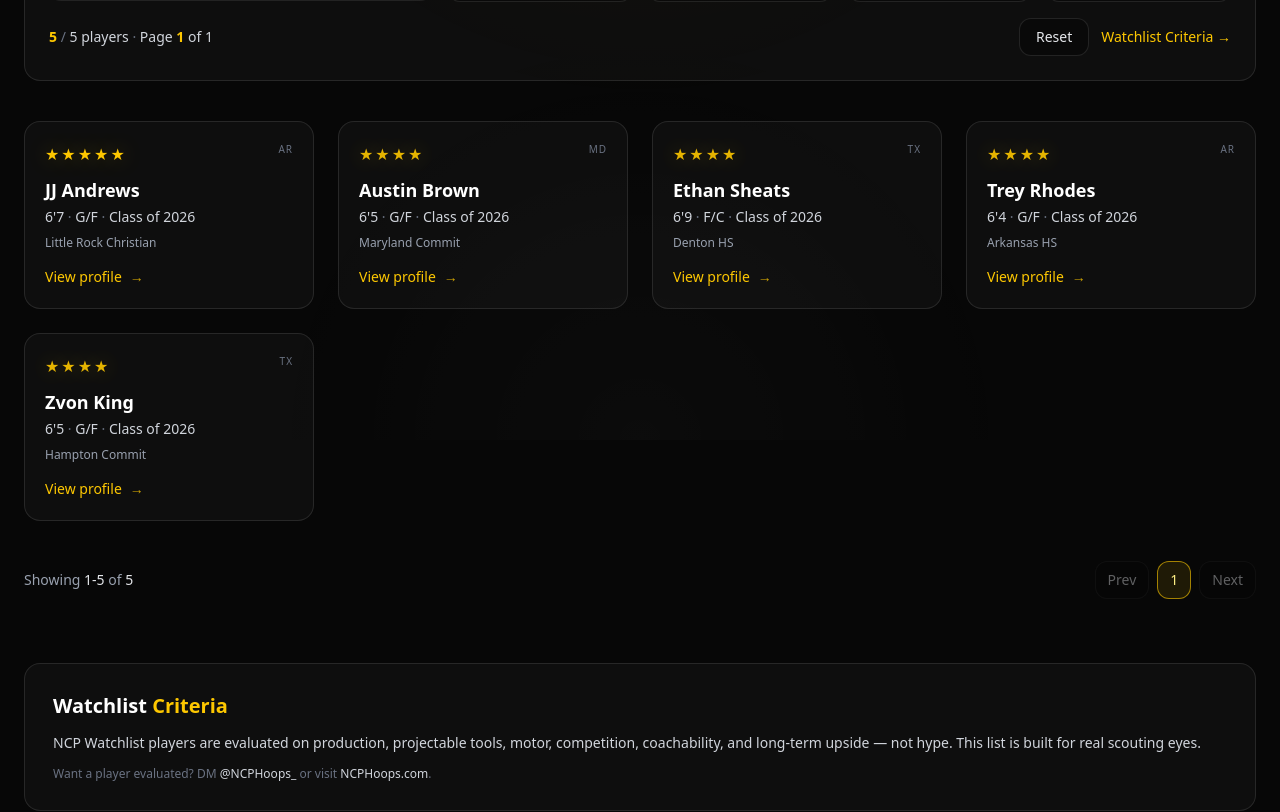
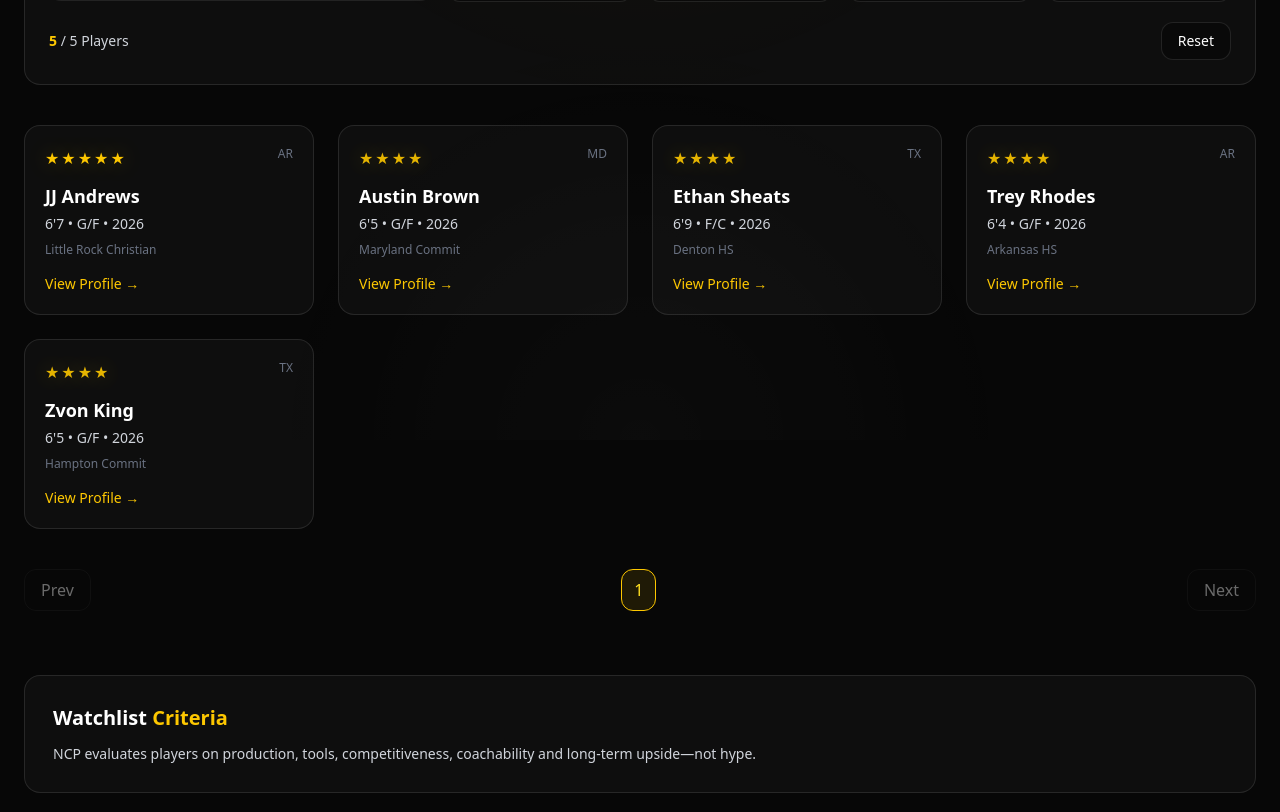
Before and after one commit to nocherrypicking-ra/ncphoops, a Next.js app: page /watchlist in a window 1280 px wide. Shown: the part 360-1172 px from the top of the page. Built offline with nearby package versions, Linux system fonts and the light colour scheme.

Commit message:
Update WatchlistClient.tsx

```diff
--- a/app/watchlist/WatchlistClient.tsx
+++ b/app/watchlist/WatchlistClient.tsx
@@ -1,21 +1,32 @@
 "use client";
-import type { Player } from "./_data/watchlist";
+
 import Link from "next/link";
 import { useMemo, useState, useEffect } from "react";
-
-
-
+import type { Player } from "./_data/watchlist";
 
 function Stars({ n }: { n: number }) {
-  const count = Math.max(0, Math.min(5, n || 0));
+  const count = Math.max(0, Math.min(5, n));
+
   const opacity =
-    count >= 5 ? "opacity-100" : count === 4 ? "opacity-90" : count === 3 ? "opacity-75" : "opacity-60";
+    count >= 5
+      ? "opacity-100"
+      : count === 4
+      ? "opacity-90"
+      : count === 3
+      ? "opacity-75"
+      : "opacity-60";
 
   return (
     <div className={`flex items-center gap-0.5 text-yellow-400 ${opacity}`}>
       {Array.from({ length: count }).map((_, i) => (
-        <span key={i} className="drop-shadow-[0_0_10px_rgba(250,204,21,0.35)]">★</span>
+        <span
+          key={i}
+          className="drop-shadow-[0_0_10px_rgba(250,204,21,0.35)]"
+        >
+          ★
+        </span>
       ))}
+
       {count === 0 && <span className="text-gray-600">—</span>}
     </div>
   );
@@ -34,15 +45,21 @@ function Select({
 }) {
   return (
     <label className="block">
-      <span className="block text-[11px] tracking-widest uppercase text-gray-400 mb-2">{label}</span>
+      <span className="block text-[11px] tracking-widest uppercase text-gray-400 mb-2">
+        {label}
+      </span>
+
       <select
         value={value}
         onChange={(e) => onChange(e.target.value)}
-        className="w-full rounded-xl bg-black/30 border border-white/10 px-3 py-2 text-sm text-white
-                   focus:outline-none focus:ring-2 focus:ring-yellow-400/40"
+        className="w-full rounded-xl bg-black/30 border border-white/10 px-3 py-2 text-sm text-white focus:outline-none focus:ring-2 focus:ring-yellow-400/40"
       >
         {options.map((o) => (
-          <option key={o.value} value={o.value} className="bg-[#0b0b0b]">
+          <option
+            key={o.value}
+            value={o.value}
+            className="bg-[#0b0b0b]"
+          >
             {o.label}
           </option>
         ))}
@@ -55,31 +72,37 @@ function clamp(n: number, min: number, max: number) {
   return Math.max(min, Math.min(max, n));
 }
 
-
-
-export default function WatchlistClient({ data }: { data: Player[] }) {  const [q, setQ] = useState("");
+export default function WatchlistClient({
+  data,
+}: {
+  data: Player[];
+}) {
+  const [q, setQ] = useState("");
   const [star, setStar] = useState<number | "all">("all");
   const [state, setState] = useState("all");
   const [classYear, setClassYear] = useState("all");
   const [position, setPosition] = useState("all");
 
-  // Pagination
   const PER_PAGE = 12;
+
   const [page, setPage] = useState(1);
 
   const states = useMemo(() => {
-    const s = Array.from(new Set(data.map((p) => p.state).filter(Boolean)));
-    return s.sort((a, b) => a.localeCompare(b));
+    return [...new Set(data.map((p) => p.state))]
+      .filter((s): s is string => Boolean(s))
+      .sort((a, b) => a.localeCompare(b));
   }, [data]);
 
   const classes = useMemo(() => {
-    const s = Array.from(new Set(data.map((p) => p.classYear).filter(Boolean)));
-    return s.sort((a, b) => Number(a) - Number(b));
+    return [...new Set(data.map((p) => p.classYear))]
+      .filter((c): c is number => typeof c === "number")
+      .sort((a, b) => a - b);
   }, [data]);
 
   const positions = useMemo(() => {
-    const s = Array.from(new Set(data.map((p) => p.position).filter(Boolean)));
-    return s.sort((a, b) => a.localeCompare(b));
+    return [...new Set(data.map((p) => p.position))]
+      .filter((p): p is string => Boolean(p))
+      .sort((a, b) => a.localeCompare(b));
   }, [data]);
 
   const filtered = useMemo(() => {
@@ -89,32 +112,61 @@ export default function WatchlistClient({ data }: { data: Player[] }) {  const [
       .filter((p) => {
         const matchQuery =
           !query ||
-          (p.name || "").toLowerCase().includes(query) ||
-          (p.school || "").toLowerCase().includes(query) ||
-          (p.state || "").toLowerCase().includes(query);
+          p.name.toLowerCase().includes(query) ||
+          p.school.toLowerCase().includes(query) ||
+          p.state.toLowerCase().includes(query);
 
-        const matchStar = star === "all" ? true : p.stars === star;
-        const matchState = state === "all" ? true : p.state === state;
+        const matchStar =
+          star === "all" ? true : p.stars === star;
+
+        const matchState =
+          state === "all" ? true : p.state === state;
+
         const matchClass =
           classYear === "all"
             ? true
-    : p.classYear === Number(classYear);        const matchPos = position === "all" ? true : p.position === position;
+            : p.classYear === Number(classYear);
 
-        return matchQuery && matchStar && matchState && matchClass && matchPos;
+        const matchPosition =
+          position === "all"
+            ? true
+            : p.position === position;
+
+        return (
+          matchQuery &&
+          matchStar &&
+          matchState &&
+          matchClass &&
+          matchPosition
+        );
       })
       .sort((a, b) => {
-        if (b.stars !== a.stars) return b.stars - a.stars;
-        const ay = Number(a.classYear);
-        const by = Number(b.classYear);
-        if (!Number.isNaN(ay) && !Number.isNaN(by) && ay !== by) return ay - by;
-        return (a.name || "").localeCompare(b.name || "");
+        if (b.stars !== a.stars) {
+          return b.stars - a.stars;
+        }
+
+        if (a.classYear !== b.classYear) {
+          return a.classYear - b.classYear;
+        }
+
+        return a.name.localeCompare(b.name);
       });
-  }, [data, q, star, state, classYear, position]);
+  }, [
+    data,
+    q,
+    star,
+    state,
+    classYear,
+    position,
+  ]);
 
-  const totalPages = useMemo(() => Math.max(1, Math.ceil(filtered.length / PER_PAGE)), [filtered.length]);
+  const totalPages = Math.max(
+    1,
+    Math.ceil(filtered.length / PER_PAGE)
+  );
+
   const safePage = clamp(page, 1, totalPages);
 
-  // When filters change, go back to page 1
   useEffect(() => {
     setPage(1);
   }, [q, star, state, classYear, position]);
@@ -133,20 +185,23 @@ const matchClass =
     setPage(1);
   };
 
-  // Page number window like: 1 ... 4 5 6 ... 12
   const pageNumbers = useMemo(() => {
     const windowSize = 5;
     const half = Math.floor(windowSize / 2);
 
     let start = Math.max(1, safePage - half);
     let end = Math.min(totalPages, start + windowSize - 1);
+
     start = Math.max(1, end - windowSize + 1);
 
     const nums: number[] = [];
-    for (let i = start; i <= end; i++) nums.push(i);
+
+    for (let i = start; i <= end; i++) {
+      nums.push(i);
+    }
+
     return nums;
   }, [safePage, totalPages]);
-
     return (
     <div className="min-h-screen bg-[#070707] text-white">
       <div className="pointer-events-none fixed inset-0 opacity-60">
@@ -154,29 +209,38 @@ const matchClass =
       </div>
 
       <div className="relative max-w-7xl mx-auto px-6 py-14">
-        {/* Header */}
         <div className="flex flex-col gap-3">
-          <p className="text-[11px] tracking-[0.35em] uppercase text-gray-400">NOCHERRYPICKING</p>
+          <p className="text-[11px] tracking-[0.35em] uppercase text-gray-400">
+            NOCHERRYPICKING
+          </p>
+
           <h1 className="text-4xl md:text-5xl font-semibold leading-tight">
-            NCP <span className="text-yellow-400 drop-shadow-[0_0_18px_rgba(250,204,21,0.25)]">Watchlist</span>
+            NCP{" "}
+            <span className="text-yellow-400 drop-shadow-[0_0_18px_rgba(250,204,21,0.25)]">
+              Watchlist
+            </span>
           </h1>
+
           <p className="text-sm text-gray-300 max-w-2xl">
-            Filter by stars, state, class, and position. Click a player to view their profile.
+            Filter by stars, state, class and position. Click a player to
+            view their profile.
           </p>
         </div>
 
-        {/* Controls */}
-        <div className="mt-10 rounded-2xl border border-white/10 bg-white/[0.03] p-5 md:p-6">
+        <div className="mt-10 rounded-2xl border border-white/10 bg-white/[0.03] p-6">
           <div className="grid grid-cols-1 md:grid-cols-12 gap-4">
+
             <div className="md:col-span-4">
               <label className="block">
-                <span className="block text-[11px] tracking-widest uppercase text-gray-400 mb-2">Search</span>
+                <span className="block text-[11px] tracking-widest uppercase text-gray-400 mb-2">
+                  Search
+                </span>
+
                 <input
                   value={q}
                   onChange={(e) => setQ(e.target.value)}
                   placeholder="Name, school, state..."
-                  className="w-full rounded-xl bg-black/30 border border-white/10 px-3 py-2 text-sm text-white
-                             placeholder:text-gray-500 focus:outline-none focus:ring-2 focus:ring-yellow-400/40"
+                  className="w-full rounded-xl bg-black/30 border border-white/10 px-3 py-2 text-sm text-white placeholder:text-gray-500 focus:outline-none focus:ring-2 focus:ring-yellow-400/40"
                 />
               </label>
             </div>
@@ -185,7 +249,9 @@ const matchClass =
               <Select
                 label="Stars"
                 value={star === "all" ? "all" : String(star)}
-                onChange={(v) => setStar(v === "all" ? "all" : Number(v))}
+                onChange={(v) =>
+                  setStar(v === "all" ? "all" : Number(v))
+                }
                 options={[
                   { label: "All Stars", value: "all" },
                   { label: "5 Stars", value: "5" },
@@ -202,7 +268,13 @@ const matchClass =
                 label="State"
                 value={state}
                 onChange={setState}
-                options={[{ label: "All States", value: "all" }, ...states.map((s) => ({ label: s, value: s }))]}
+                options={[
+                  { label: "All States", value: "all" },
+                  ...states.map((s) => ({
+                    label: s,
+                    value: s,
+                  })),
+                ]}
               />
             </div>
 
@@ -213,7 +285,10 @@ const matchClass =
                 onChange={setClassYear}
                 options={[
                   { label: "All Classes", value: "all" },
-  ...classes.map((c) => ({ label: String(c), value: String(c) })),
+                  ...classes.map((c) => ({
+                    label: String(c),
+                    value: String(c),
+                  })),
                 ]}
               />
             </div>
@@ -225,151 +300,125 @@ options={[
                 onChange={setPosition}
                 options={[
                   { label: "All Positions", value: "all" },
-                  ...positions.map((p) => ({ label: p, value: p })),
+                  ...positions.map((p) => ({
+                    label: p,
+                    value: p,
+                  })),
                 ]}
               />
             </div>
           </div>
 
-          <div className="mt-4 flex flex-col sm:flex-row sm:items-center sm:justify-between gap-3">
+          <div className="mt-5 flex items-center justify-between">
             <p className="text-sm text-gray-300">
-              <span className="text-yellow-400 font-semibold">{filtered.length}</span>{" "}
-              <span className="text-gray-500">/</span> {data.length} players
-              <span className="text-gray-500"> · </span>
-              Page <span className="text-yellow-400 font-semibold">{safePage}</span> of {totalPages}
+              <span className="text-yellow-400 font-semibold">
+                {filtered.length}
+              </span>{" "}
+              / {data.length} Players
             </p>
 
-            <div className="flex items-center gap-3">
             <button
               onClick={reset}
-                className="rounded-xl border border-white/10 bg-black/30 px-4 py-2 text-sm text-gray-200
-                           hover:border-yellow-400/40 hover:text-white transition"
+              className="rounded-xl border border-white/10 bg-black/30 px-4 py-2 text-sm hover:border-yellow-400/40"
             >
               Reset
             </button>
-
-              <Link href="/watchlist#criteria" className="text-sm text-yellow-400 hover:text-yellow-300 transition">
-                Watchlist Criteria →
-              </Link>
-            </div>
           </div>
         </div>
 
-        {/* Grid */}
         <div className="mt-10 grid grid-cols-1 sm:grid-cols-2 lg:grid-cols-3 xl:grid-cols-4 gap-6">
           {pageItems.map((p) => (
             <Link
               key={p.id}
               href={`/watchlist/${p.slug}`}
-              className="group rounded-2xl border border-white/10 bg-white/[0.03] p-5
-                         hover:border-yellow-400/50 hover:bg-white/[0.05] transition"
+              className="group rounded-2xl border border-white/10 bg-white/[0.03] p-5 hover:border-yellow-400/40 transition"
             >
-              <div className="flex items-start justify-between gap-3">
+              <div className="flex items-start justify-between">
                 <Stars n={p.stars} />
-                <span className="text-[10px] tracking-widest uppercase text-gray-500">{p.state}</span>
+
+                <span className="text-xs text-gray-500">
+                  {p.state}
+                </span>
               </div>
 
-              <div className="mt-3">
-                <h3 className="text-lg font-semibold leading-snug group-hover:text-yellow-300 transition">{p.name}</h3>
+              <h3 className="mt-3 text-lg font-semibold group-hover:text-yellow-300">
+                {p.name}
+              </h3>
 
               <p className="mt-1 text-sm text-gray-300">
-                  {p.height} <span className="text-gray-500">·</span> {p.position}{" "}
-                  <span className="text-gray-500">·</span> Class of {p.classYear}
+                {p.height} • {p.position} • {p.classYear}
               </p>
 
-                <p className="mt-2 text-xs text-gray-400">{p.school}</p>
+              <p className="mt-2 text-xs text-gray-500">
+                {p.school}
+              </p>
 
-                <div className="mt-4 inline-flex items-center gap-2 text-yellow-400 text-sm">
-                  <span className="group-hover:underline">View profile</span>
-                  <span className="opacity-80">→</span>
-                </div>
+              {p.college && (
+                <p className="mt-2 text-xs text-yellow-400">
+                  {p.college}
+                </p>
+              )}
+
+              <div className="mt-4 text-yellow-400 text-sm">
+                View Profile →
               </div>
             </Link>
           ))}
         </div>
 
-        {/* Pagination */}
-        <div className="mt-10 flex flex-col sm:flex-row sm:items-center sm:justify-between gap-4">
-          <div className="text-sm text-gray-400">
-            Showing{" "}
-            <span className="text-gray-200">
-              {(safePage - 1) * PER_PAGE + 1}-{Math.min(safePage * PER_PAGE, filtered.length)}
-            </span>{" "}
-            of <span className="text-gray-200">{filtered.length}</span>
-          </div>
-
-          <div className="flex flex-wrap items-center gap-2">
+        <div className="mt-10 flex items-center justify-between">
           <button
             disabled={safePage <= 1}
-              onClick={() => setPage((p) => clamp(p - 1, 1, totalPages))}
-              className="rounded-xl border border-white/10 bg-black/30 px-3 py-2 text-sm text-gray-200
-                         disabled:opacity-40 disabled:cursor-not-allowed hover:border-yellow-400/40 transition"
+            onClick={() =>
+              setPage((p) => clamp(p - 1, 1, totalPages))
+            }
+            className="rounded-xl border border-white/10 px-4 py-2 disabled:opacity-40"
           >
             Prev
           </button>
 
-            {safePage > 3 && (
-              <>
-                <button
-                  onClick={() => setPage(1)}
-                  className="rounded-xl border border-white/10 bg-black/30 px-3 py-2 text-sm text-gray-200 hover:border-yellow-400/40 transition"
-                >
-                  1
-                </button>
-                <span className="px-1 text-gray-600">…</span>
-              </>
-            )}
-
+          <div className="flex gap-2">
             {pageNumbers.map((n) => (
               <button
                 key={n}
                 onClick={() => setPage(n)}
-                className={[
-                  "rounded-xl border px-3 py-2 text-sm transition",
+                className={`rounded-xl px-3 py-2 border ${
                   n === safePage
-                    ? "border-yellow-400/60 bg-yellow-400/10 text-yellow-200"
-                    : "border-white/10 bg-black/30 text-gray-200 hover:border-yellow-400/40",
-                ].join(" ")}
+                    ? "border-yellow-400 bg-yellow-400/10 text-yellow-300"
+                    : "border-white/10"
+                }`}
               >
                 {n}
               </button>
             ))}
-
-            {safePage < totalPages - 2 && (
-              <>
-                <span className="px-1 text-gray-600">…</span>
-                <button
-                  onClick={() => setPage(totalPages)}
-                  className="rounded-xl border border-white/10 bg-black/30 px-3 py-2 text-sm text-gray-200 hover:border-yellow-400/40 transition"
-                >
-                  {totalPages}
-                </button>
-              </>
-            )}
+          </div>
 
           <button
             disabled={safePage >= totalPages}
-              onClick={() => setPage((p) => clamp(p + 1, 1, totalPages))}
-              className="rounded-xl border border-white/10 bg-black/30 px-3 py-2 text-sm text-gray-200
-                         disabled:opacity-40 disabled:cursor-not-allowed hover:border-yellow-400/40 transition"
+            onClick={() =>
+              setPage((p) => clamp(p + 1, 1, totalPages))
+            }
+            className="rounded-xl border border-white/10 px-4 py-2 disabled:opacity-40"
           >
             Next
           </button>
         </div>
-        </div>
 
-        {/* Criteria Footer */}
-        <div id="criteria" className="mt-16 rounded-2xl border border-white/10 bg-white/[0.03] p-7">
+        <div
+          id="criteria"
+          className="mt-16 rounded-2xl border border-white/10 bg-white/[0.03] p-7"
+        >
           <h2 className="text-xl font-semibold">
-            Watchlist <span className="text-yellow-400">Criteria</span>
+            Watchlist{" "}
+            <span className="text-yellow-400">
+              Criteria
+            </span>
           </h2>
-          <p className="mt-3 text-sm text-gray-300 leading-relaxed">
-            NCP Watchlist players are evaluated on production, projectable tools, motor, competition, coachability, and
-            long-term upside — not hype. This list is built for real scouting eyes.
-          </p>
-          <p className="mt-3 text-xs text-gray-500">
-            Want a player evaluated? DM <span className="text-gray-300">@NCPHoops_</span> or visit{" "}
-            <span className="text-gray-300">NCPHoops.com</span>.
+
+          <p className="mt-3 text-sm text-gray-300">
+            NCP evaluates players on production, tools,
+            competitiveness, coachability and long-term upside—not
+            hype.
           </p>
         </div>
       </div>
```
Lines whose indentation alone changed are shown as unchanged.
